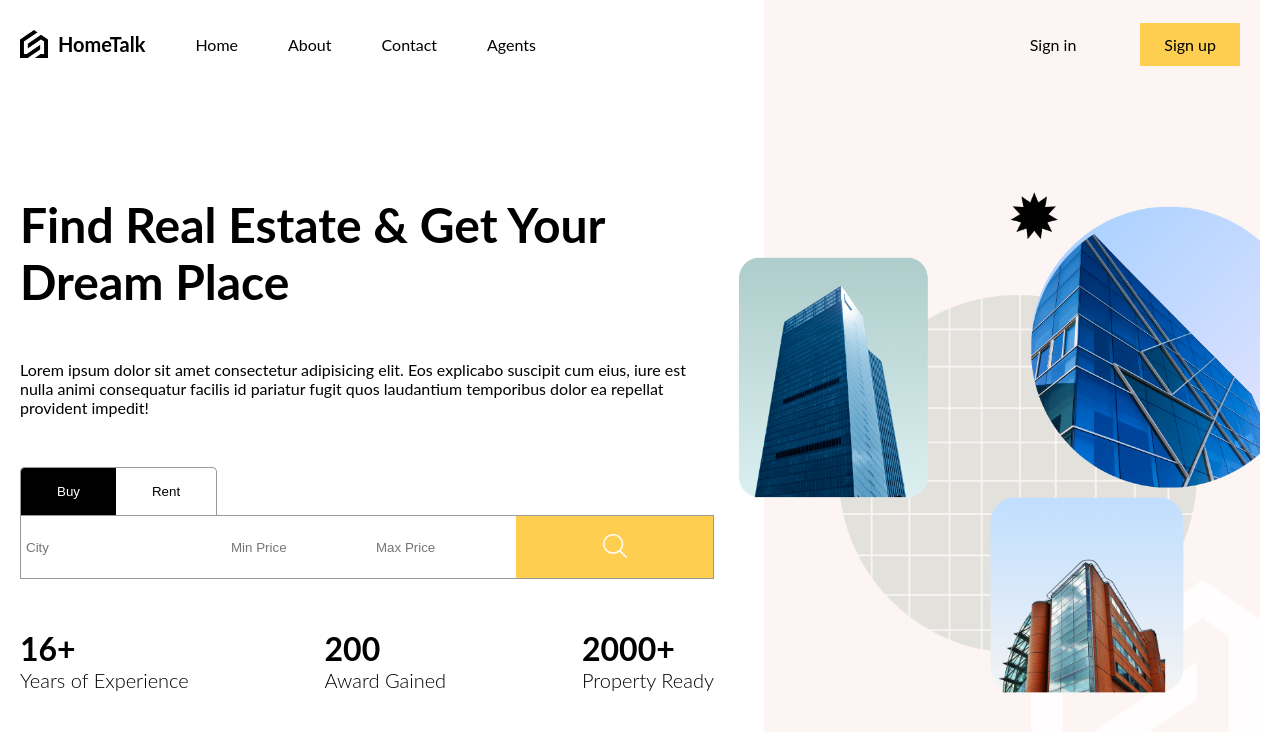
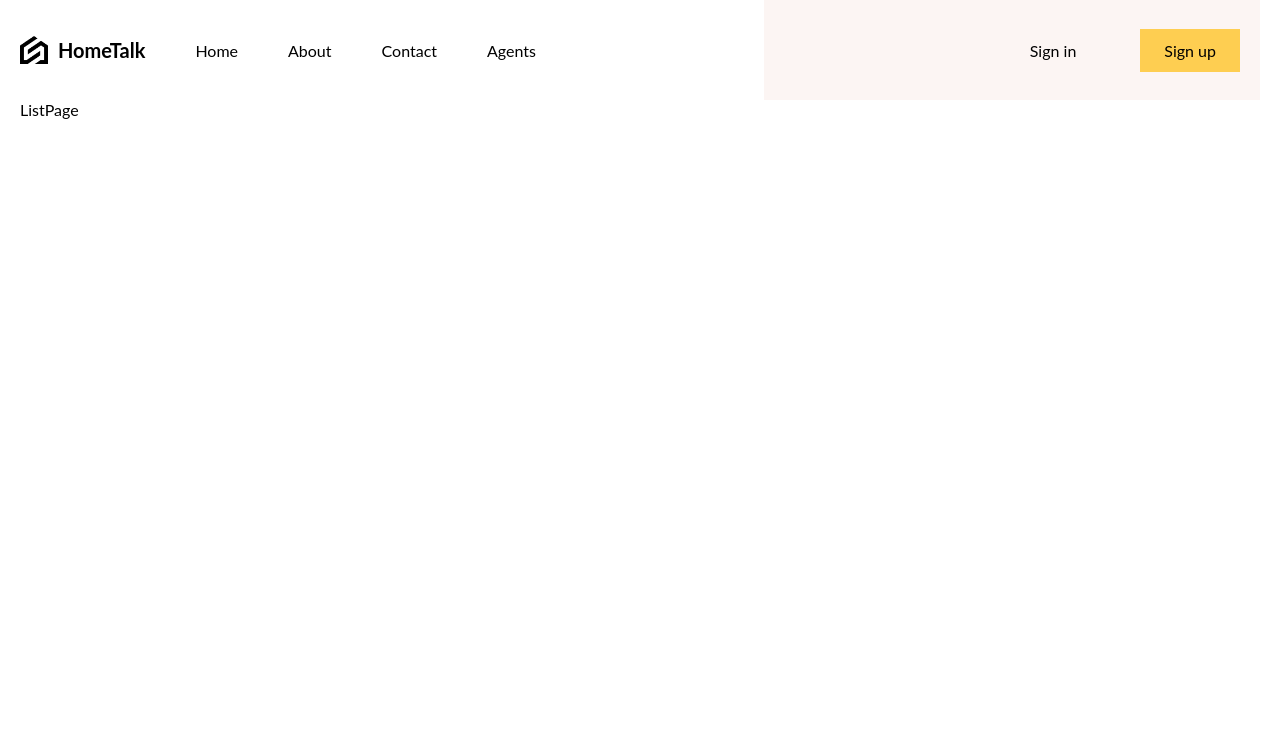
Before and after one commit to Harshkhaire1001/HomeTalk, a React (Create React App) app in the folder client/: page /list in a window 1280 px wide. Shown: the top 732 px of the page. Built offline with nearby package versions, Linux system fonts and the light colour scheme.

Commit message:
add browser routes

```diff
--- a/client/package.json
+++ b/client/package.json
@@ -8,6 +8,7 @@
     "@testing-library/user-event": "^13.5.0",
     "react": "^18.3.1",
     "react-dom": "^18.3.1",
+    "react-router-dom": "^6.26.2",
     "react-scripts": "5.0.1",
     "sass": "^1.79.4",
     "web-vitals": "^2.1.4"
--- a/client/src/App.jsx
+++ b/client/src/App.jsx
@@ -1,15 +1,34 @@
 import React from 'react';
-import "./layout.scss";
-import Navbar from './components/navbar/Navbar';
 import HomePage from './routes/homePage/homePage';
+import ListPage from './routes/listPage/ListPage';
+import {
+  createBrowserRouter,
+  RouterProvider
+} from "react-router-dom";
+import { Layout } from './routes/layout/Layout';
 
 function App() {
+
+  const router = createBrowserRouter([
+    {
+      path: "/",
+      element: <Layout />,
+      children: [
+        {
+          path : "/",
+          element: <HomePage />
+        },
+        {
+          path : "/list",
+          element: <ListPage />
+        }
+      ]
+    },
+  ]);
+
   return (
-    <div className='layout'>
-      <Navbar />
-      <HomePage />
-    </div>
+    <RouterProvider router = {router}/>
   )
 }
 
-export default App
+export default App;
--- a/client/src/layout.scss
+++ /dev/null
@@ -1,32 +0,0 @@
-@import "./responsive.scss";
-
-.layout {
-    height: 100vh;
-    max-width: 1366px;
-    margin-left: auto;
-    margin-right: auto;
-    padding-left: 20px;
-    padding-right: 20px;
-    display: flex;
-    flex-direction: column;
-
-    @include lg {
-        // background-color: rgb(247, 210, 196);
-        max-width: 1280px;
-    }
-
-    @include md {
-        // background-color: rgb(186, 203, 234);
-        max-width: 768px;
-    }
-
-    @include sm {
-        // background-color: rgb(239, 200, 200);
-        max-width: 640px;
-    }
-
-    .content {
-        // flex: 1;
-        height: calc(100vh - 100px);
-    }
-}
--- /dev/null
+++ b/client/src/routes/layout/Layout.jsx
@@ -0,0 +1,17 @@
+import "./layout.scss";
+import Navbar from "../../components/navbar/Navbar";
+import { Outlet } from "react-router-dom";
+function Layout() {
+  return (
+    <div className="layout">
+      <div className="navbar">
+        <Navbar />
+      </div>
+      <div className="content">
+        <Outlet />
+      </div>
+    </div>
+  );
+}
+
+export { Layout };
--- /dev/null
+++ b/client/src/routes/layout/layout.scss
@@ -0,0 +1,32 @@
+@import "../../responsive.scss";
+
+.layout {
+  height: 100vh;
+  max-width: 1366px;
+  margin-left: auto;
+  margin-right: auto;
+  padding-left: 20px;
+  padding-right: 20px;
+  display: flex;
+  flex-direction: column;
+
+  @include lg {
+    // background-color: rgb(247, 210, 196);
+    max-width: 1280px;
+  }
+
+  @include md {
+    // background-color: rgb(186, 203, 234);
+    max-width: 768px;
+  }
+
+  @include sm {
+    // background-color: rgb(239, 200, 200);
+    max-width: 640px;
+  }
+
+  .content {
+    // flex: 1;
+    height: calc(100vh - 100px);
+  }
+}
--- a/client/src/routes/listPage/ListPage.jsx
+++ b/client/src/routes/listPage/ListPage.jsx
@@ -0,0 +1,9 @@
+import React from 'react'
+
+function ListPage() {
+  return (
+    <div>ListPage</div>
+  )
+}
+
+export default ListPage
```
Also changed, not shown: 1 other file (tests, documents, lock files or other folders).
